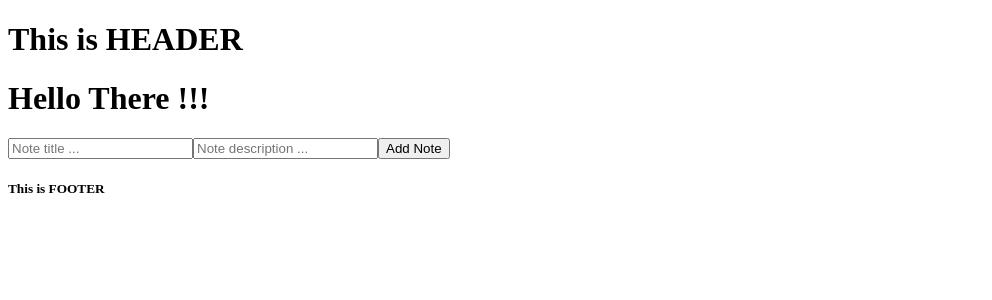
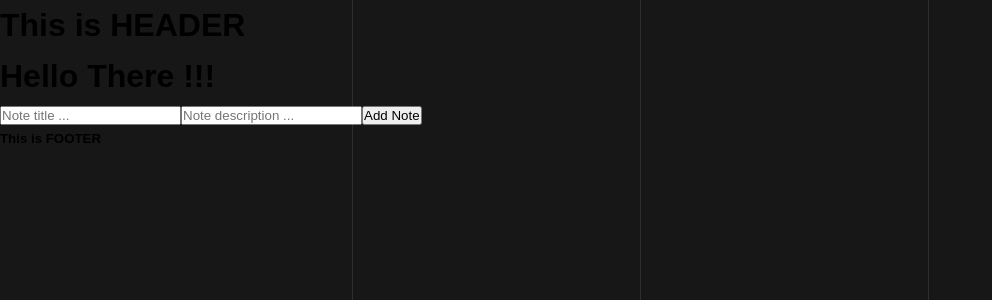
Before and after one commit to OmarMohmdSuleiman/myNotes, a React (Vite) app: page / in a window 1280 px wide. Shown: the top 300 px of the page, without its empty margins (0-992 px from the left). Built offline with nearby package versions, Linux system fonts and the light colour scheme.

Commit message:
Add styles for the background to make it animated while using div with line classes added in index.html

```diff
--- a/index.html
+++ b/index.html
@@ -3,6 +3,7 @@
     <head>
         <meta charset="UTF-8">
         <meta name="viewport" content="width=device-width, initial-scale=1.0">
+        <link rel="stylesheet" href="/public/styles.css" />
         <title>MyNotes</title>
     </head>
     <body>
--- a/public/styles.css
+++ b/public/styles.css
@@ -0,0 +1,80 @@
+* {
+    margin: 0;
+    padding: 0;
+    box-sizing: border-box !important;
+  }
+
+  html, body {
+    height: 100%;
+  }
+
+  body {
+    display: table;
+    width: 100%;
+    height: 100%;
+    background-color: #171717;
+    color: #000;
+    line-height: 1.6;
+    position: relative;
+    font-family: sans-serif;
+    overflow: hidden;
+  }
+
+  .lines {
+    position: absolute;
+    top: 0;
+    left: 0;
+    right: 0;
+    height: 100%;
+    margin: auto;
+    width: 90vw;
+  }
+
+  .line {
+    position: absolute;
+    width: 1px;
+    height: 100%;
+    top: 0;
+    left: 50%;
+    background: rgba(255, 255, 255, 0.1);
+    overflow: hidden;
+  }
+
+  .line::after {
+    content: '';
+    display: block;
+    position: absolute;
+    height: 15vh;
+    width: 100%;
+    top: -50%;
+    left: 0;
+    background: linear-gradient(to bottom, rgba(255, 255, 255, 0) 0%, #ffffff 75%, #ffffff 100%);
+    animation: drop 7s 0s infinite;
+    animation-fill-mode: forwards;
+    animation-timing-function: cubic-bezier(0.4, 0.26, 0, 0.97);
+  }
+
+  .line:nth-child(1) {
+    margin-left: -25%;
+  }
+
+  .line:nth-child(1)::after {
+    animation-delay: 2s;
+  }
+
+  .line:nth-child(3) {
+    margin-left: 25%;
+  }
+
+  .line:nth-child(3)::after {
+    animation-delay: 2.5s;
+  }
+
+  @keyframes drop {
+    0% {
+      top: -50%;
+    }
+    100% {
+      top: 110%;
+    }
+  }
```
